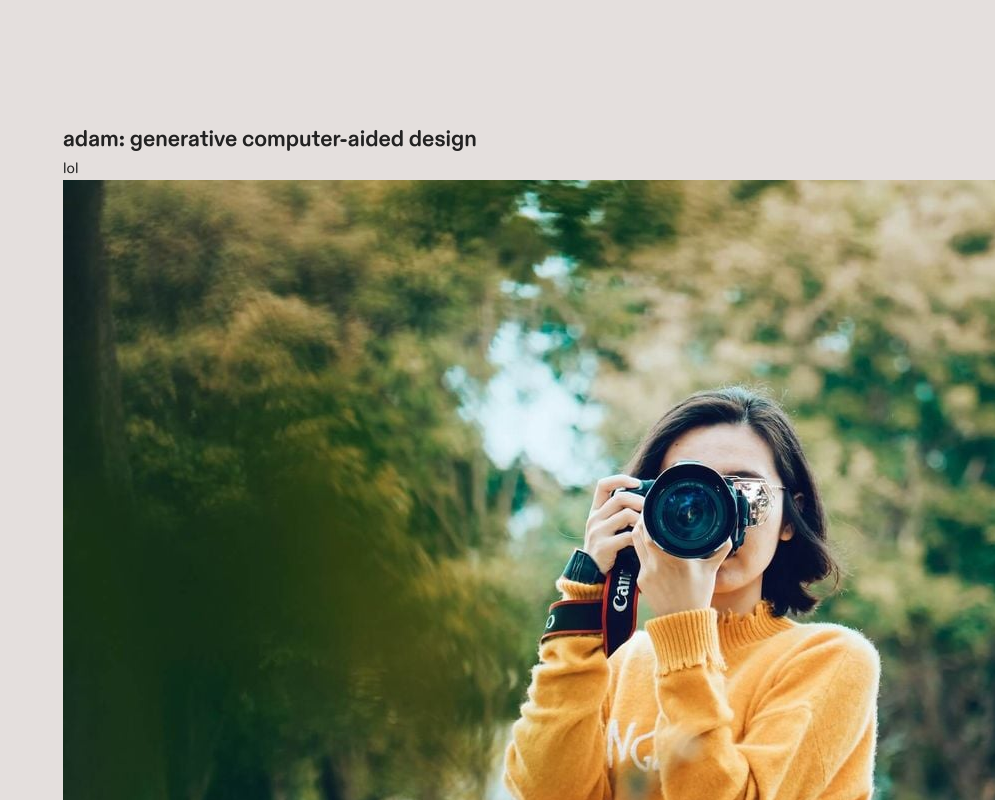
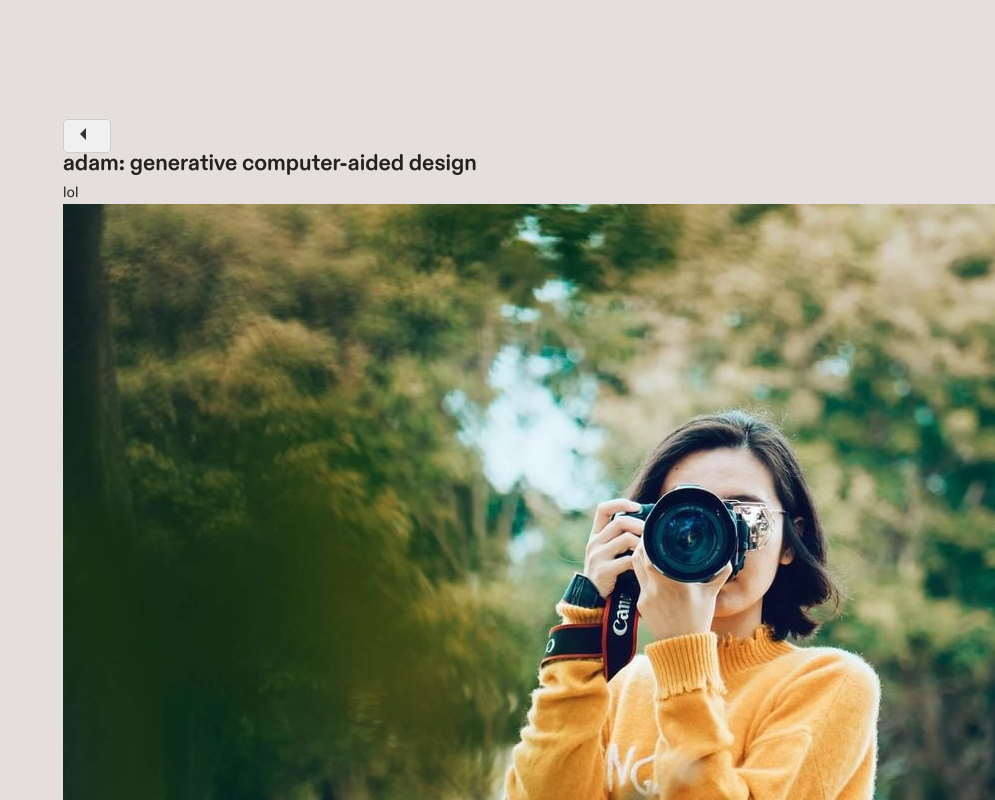
Before and after one commit to ESIEA-Dive/zach-res, a React (Create React App) app in the folder zachy/: page /1 in a window 1280 px wide. Shown: the top 800 px of the page, without its empty margins (285-1280 px from the left). Built offline with nearby package versions, Linux system fonts and the light colour scheme.

Commit message:
back button

```diff
--- a/zachy/src/components/AllProjects/AllProjects.css
+++ b/zachy/src/components/AllProjects/AllProjects.css
@@ -0,0 +1,24 @@
+.back-button {
+    background-color: #f0f0f0;
+    border: 1px solid #ccc;
+    color: #333;
+    padding: 8px 16px;
+    font-size: 16px;
+    cursor: pointer;
+    border-radius: 4px;
+    transition: background-color 0.3s ease;
+}
+
+.back-button:hover {
+    background-color: #e0e0e0;
+}
+
+.arrow {
+    display: inline-block;
+    width: 0;
+    height: 0;
+    border-top: 6px solid transparent;
+    border-bottom: 6px solid transparent;
+    border-right: 6px solid #333;
+    margin-right: 8px;
+}
--- a/zachy/src/components/AllProjects/AllProjects.jsx
+++ b/zachy/src/components/AllProjects/AllProjects.jsx
@@ -1,6 +1,6 @@
 import React from 'react';
 import { images } from '../../constant';
-import { useParams } from 'react-router-dom';
+import { useParams, Link } from 'react-router-dom';
 
 import './AllProjects.css';
 
@@ -19,6 +19,9 @@ const AllProjects = () => {
 
     return (
         <div className='mg-top-b'>
+            <Link to="/#" className="back-button">
+                <span className="arrow"></span>
+            </Link>
             {project ? (
                 <div>
                     <h2>{project.title}</h2>
```
